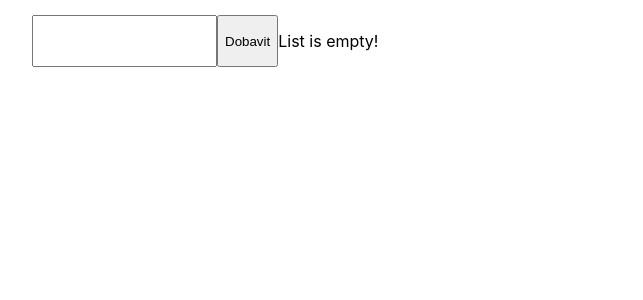
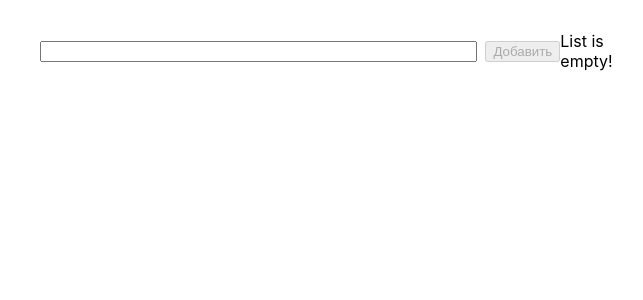
Before and after one commit to qwertylanguage/Todo-Glist, a React (Create React App) app: page / in a window 1280 px wide. Shown: the top 300 px of the page, without its empty margins (308-951 px from the left). Built offline with nearby package versions, Linux system fonts and the light colour scheme.

Commit message:
Update form

```diff
--- a/src/App.js
+++ b/src/App.js
@@ -5,7 +5,7 @@ import {Button} from './Button'
 
 const App = () => {
   const [list, setList] = useState([])
-  const [input, setInput] = useState()
+  const [input, setInput] = useState('')
 
   useEffect(() => {
     if (!localStorage.getItem('data')) {
@@ -65,15 +65,17 @@ const App = () => {
 
       <div style={{
         display: 'flex',
-
+        alignItems: 'center'
       }}>
       <Input
         style={{
+          width: '100%',
+          margin: '8px'
         }}
         value={input}
         onChange={inputOnChange}
       />
-      <Button text={'Dobavit'} onClick={addItem}/>
+      <Button isDisabled={input.length === 0} text={'Добавить'} onClick={addItem}/>
       {list.length === 0 && <p>List is empty!</p>}
 
       </div>
--- a/src/Button.js
+++ b/src/Button.js
@@ -1,6 +1,6 @@
 export const Button = (props) => {
   return (
-    <button onClick={props.onClick} style={props.style}>
+    <button disabled={props.isDisabled} onClick={props.onClick} style={props.style}>
       {props.text}
     </button>
   )
--- a/src/Task.js
+++ b/src/Task.js
@@ -44,7 +44,7 @@ export const Task = (props) => {
           borderRadius:'3px',
           border: 'none'
         }}
-        text={'Ydalit'}
+        text={'Удалить'}
         onClick={() => props.delete(props.index)}
       />
     </div>
```
